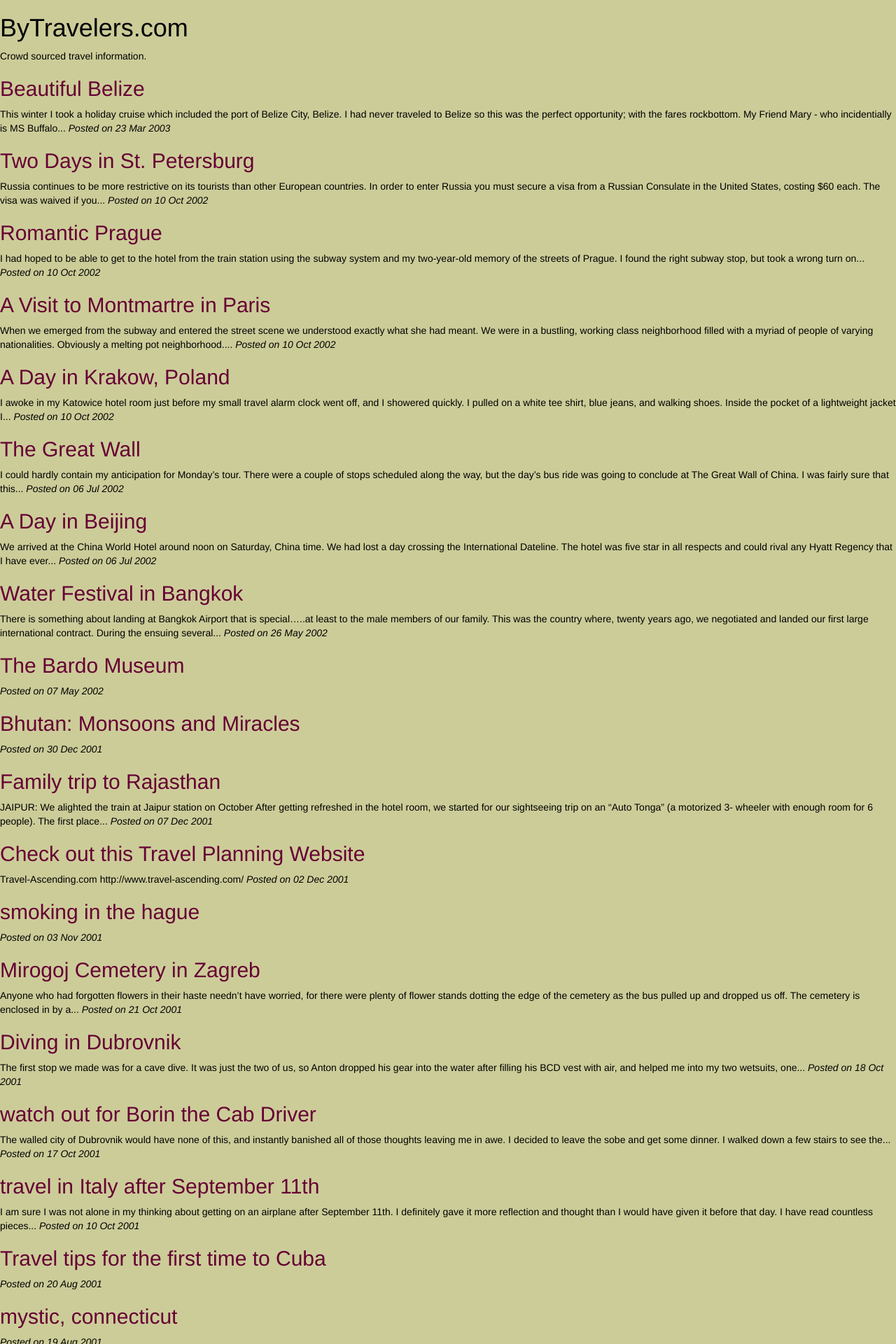
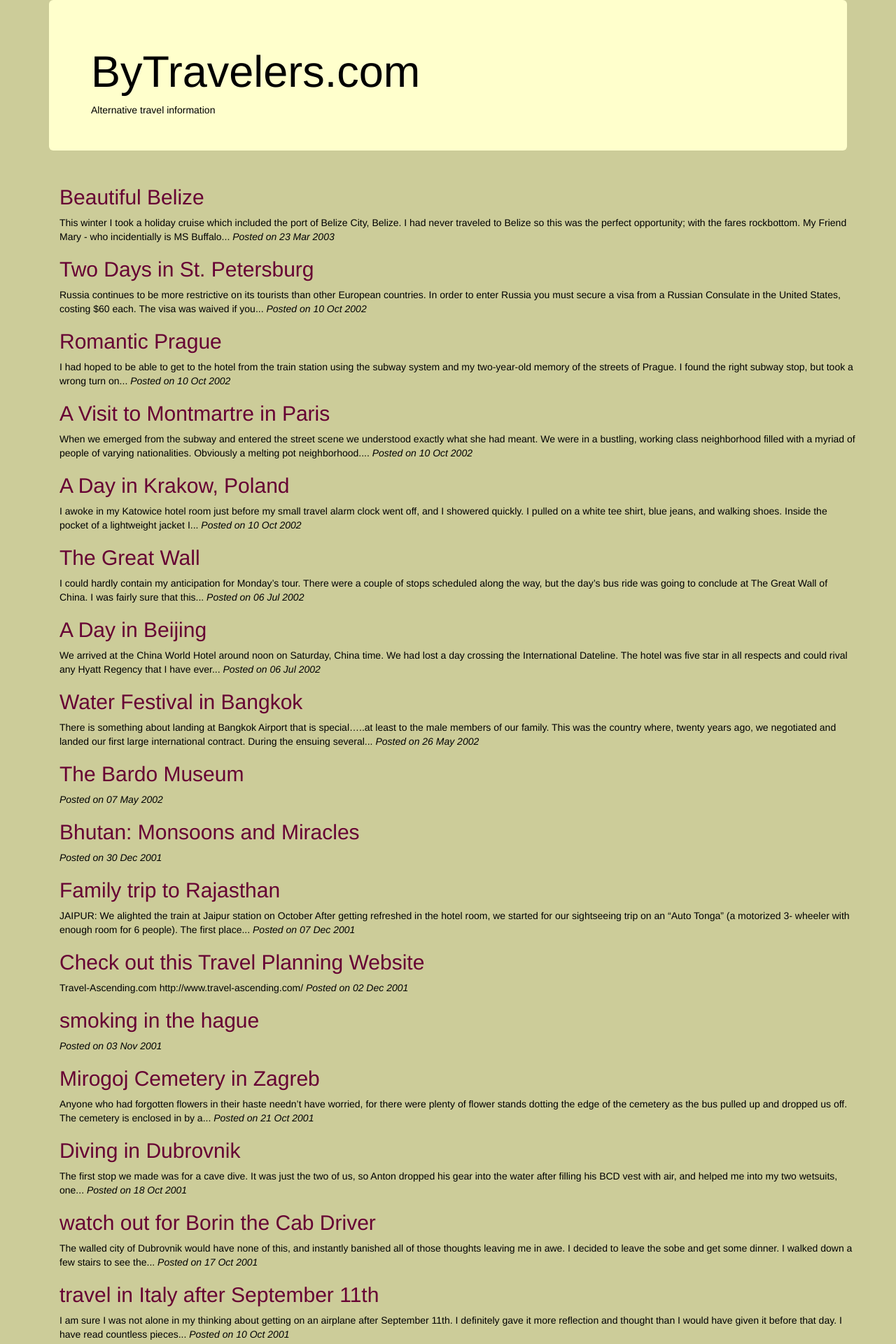
Before and after one commit to xrd/final-scraper, a Jekyll site: the page built from index.md, in a window 1280 px wide. Shown: the top 1920 px of the page at 70% size. Built offline with Jekyll 4.4.1, drawn with Linux system fonts in a browser that asks for light colours; Markdown is read by kramdown in place of the engine named in the settings.

Commit message:
Add jumbotron

```diff
--- a/_layouts/default.html
+++ b/_layouts/default.html
@@ -1,15 +1,24 @@
 <html>
   <head>
     <title>ByTravelers.com</title>
-
     <link href="/assets/css/bootstrap.min.css" rel="stylesheet">
     <link href="/assets/css/site.css" rel="stylesheet">
-
   </head>
 
   <body>
 
+    <div class="container">
+      <div class="jumbotron">
+        <h1>ByTravelers.com</h1>
+        Alternative travel information
+      </div>
+      <div class='row>
+        <div class='span12'>
+          <div class="container">
             {{ content }}
-
+          </div>
+        </div>
+      </div>
+    </div>
   </body>
 </html>
--- a/assets/css/site.css
+++ b/assets/css/site.css
@@ -6,3 +6,7 @@ background-color: #CCCC99;
 a {
 color: #603;
 }
+
+.jumbotron {
+background-color: #FFFFCC;
+}
--- a/index.md
+++ b/index.md
@@ -1,10 +1,6 @@
 ---
 layout: default
 ---
-
-# ByTravelers.com
-
-Crowd sourced travel information.
 
 <div>
 {% for post in site.posts %}
```
Lines whose indentation alone changed are shown as unchanged.
